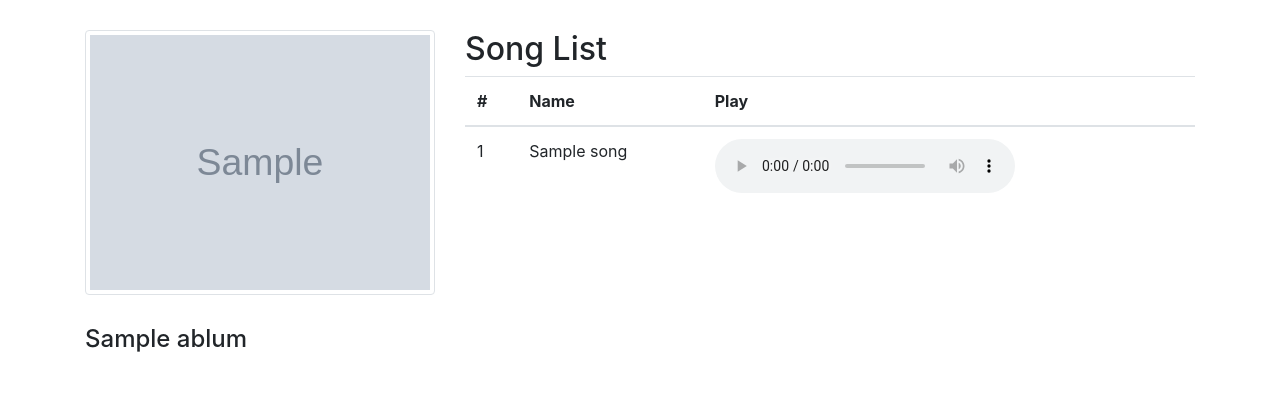
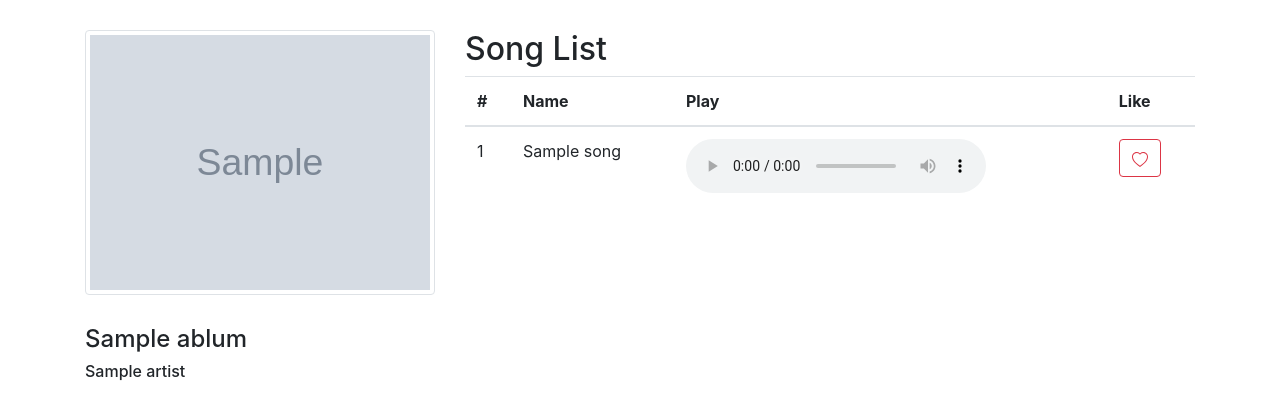
Before and after one commit to fish-chuan/Database_Project, a Django app: page /songList/1 in a window 1280 px wide. Shown: the part 56-476 px from the top of the page. Run offline with Django 3.2, Linux system fonts and the light colour scheme; tables that the repository leaves empty hold one stand-in row (values such as "Sample post"); grey boxes marked "Sample" are stand-in pictures; some libraries are stand-ins or nearby versions.

Commit message:
Add songlist

```diff
--- a/templates/song_list.html
+++ b/templates/song_list.html
@@ -28,6 +28,7 @@
             <hr class="d-sm-none">
             <div style="padding-top: 30px;">
               <h4>{{ablum.ablum_name}}</h4>
+              <h6>{{ablum.ablum_singer.singer_name}}</h6>
             </div>
             {% endfor %}
         </div>
@@ -39,6 +40,7 @@
                         <th scope="col">#</th>
                         <th scope="col">Name</th>
                         <th scope="col">Play</th>
+                        <th scope="col">Like</th>
                     </tr>
                 </thead>
                 <tbody>
@@ -48,6 +50,14 @@
                         <td>{{song.song_name}}</td>
                         <td>
                             <audio src="{{song.song_source.url}}" controls  controlsList="nodownload"></audio>
+                        </td>
+                        <td>
+                          <button type="button" class="btn btn-outline-danger">
+                            <svg class="bi bi-heart" width="1em" height="1em" viewBox="0 0 16 16" fill="currentColor" xmlns="http://www.w3.org/2000/svg">
+                              <path fill-rule="evenodd" d="M8 2.748l-.717-.737C5.6.281 2.514.878 1.4 3.053c-.523 1.023-.641 2.5.314 4.385.92 1.815 2.834 3.989 6.286 6.357 3.452-2.368 5.365-4.542 6.286-6.357.955-1.886.838-3.362.314-4.385C13.486.878 10.4.28 8.717 2.01L8 2.748zM8 15C-7.333 4.868 3.279-3.04 7.824 1.143c.06.055.119.112.176.171a3.12 3.12 0 0 1 .176-.17C12.72-3.042 23.333 4.867 8 15z"/>
+                            </svg>
+                          </button>
+
                         </td>
                     </tr>
                     {% endfor %}
```
